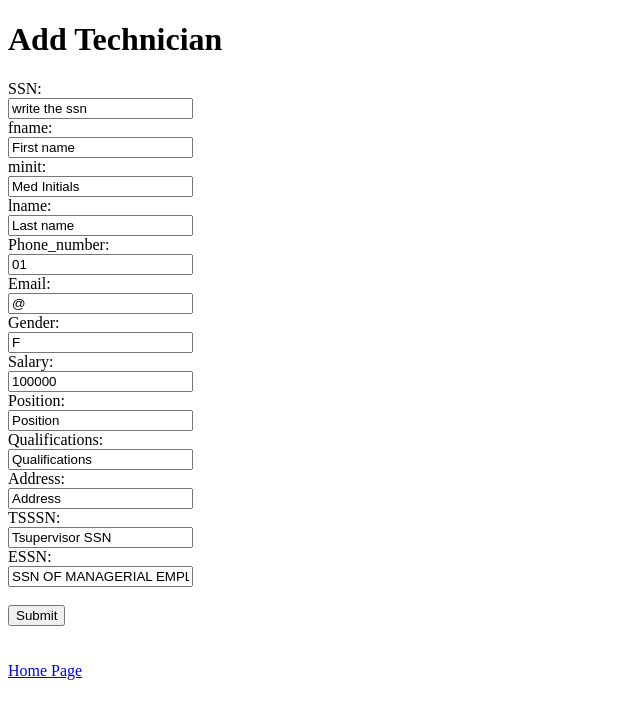
After one commit to FarahGamal/Surgery_Department, a Flask app: page /add_Technicians in a window 1280 px wide. The commit adds this page. Shown: the top 719 px of the page, without its empty margins (0-640 px from the left). Run offline with Flask 2, Linux system fonts and the light colour scheme.

Commit message:
mariam's part

```diff
--- a/server.py
+++ b/server.py
@@ -103,5 +103,107 @@ def viewroom():
       return render_template('view_room.html',data=data)
 
 
+#! Managerial Employees add & view
+
+@app.route('/add_ManagerialEmployees',methods = ['POST', 'GET'])
+def addManagerialEmployees():
+    if request.method == 'POST': ##check if there is post data
+     ssn = request.form['SSN']
+     fname = request.form['fname']
+     minit = request.form[' minit']
+     lname = request.form['lname']
+     Phone_number = request.form['Phone_number']
+     Email = request.form['Email']
+     Gender = request.form['Gender']
+     Salary = request.form['Salary']
+     Position = request.form['Position']
+     Qualifications = request.form['Qualifications']
+     Address = request.form['Address']
+     esssn = request.form['ESSSN']
+     #print(SSN,fname, minit,lname,Phone_number,Email, Gender,Salary,Position,Qualifications,Address,ESSSN)
+     sql = "INSERT INTO Managerial_employees (SSN,fname,minit,lname,Phone_number,Email,Gender,Salary,Position,Qualifications,Address,ESSSN) VALUES (%s,%s,%s,%s,%s,%s,%s,%s,%s,%s,%s,%s)"
+     val = (ssn,fname,minit,lname,Phone_number,Email,Gender,Salary,Position,Qualifications,Address,esssn)
+     mycursor.execute(sql, val)
+     mydb.commit()
+     return render_template('index.html')
+    else:
+      return render_template ("add_ManagerialEmployees.html")
+
+@app.route('/view_ManagerialEmployees',methods = ['POST', 'GET'])
+def viewManagerialEmployees():
+     if request.method == 'POST':
+      return render_template('index.html')
+     else:
+      mycursor.execute("SELECT * FROM Managerial_employees")
+      row_headers=[x[0] for x in mycursor.description] #this will extract row headers
+      myresult = mycursor.fetchall()
+      data={
+         'message':"data retrieved",
+         'rec':myresult,
+         'header':row_headers
+        }
+      return render_template('view_ManagerialEmployees.html',data=data)
+
+
+#! Technicians add & view
+
+@app.route('/add_Technicians')
+def addTechnicians():
+    if request.method == 'POST': ##check if there is post data
+     SSN = request.form['SSN']
+     fname = request.form['fname']
+     minit = request.form[' minit']
+     lname = request.form['lname']
+     Phone_number = request.form['Phone_number']
+     Email = request.form['Email']
+     Gender = request.form['Gender']
+     Salary = request.form['Salary']
+     Position = request.form['Position']
+     Qualifications = request.form['Qualifications']
+     Address = request.form['Address']
+     TSSSN = request.form['TSSSN']
+     ESSN = request.form['ESSN']
+     #print(SSN,fname, minit,lname,Phone_number,Email, Gender,Salary,Position,Qualifications,Address,TSSSN,ESSN)
+     sql = "INSERT INTO Technicians (SSN,fname,minit,lname,Phone_number,Email,Gender,Salary,Position,Qualifications,Address,TSSSN,ESSN) VALUES (%s,%s,%s,%s,%s,%s,%s,%s,%s,%s,%s,%s,%s)"
+     val = (SSN,fname,minit,lname,Phone_number,Email,Gender,Salary,Position,Qualifications,Address,TSSSN,ESSN)
+     mycursor.execute(sql, val)
+     mydb.commit()
+     return render_template('index.html')
+    else:
+      return render_template ("add_Technicians.html")
+
+@app.route('/view_Technicians',methods = ['POST', 'GET'])
+def viewTechnicians():
+    if request.method == 'POST':
+      return render_template('index.html')
+    else:
+      mycursor.execute("SELECT * FROM Technicians")
+      row_headers=[x[0] for x in mycursor.description] #this will extract row headers
+      myresult = mycursor.fetchall()
+      data={
+         'message':"data retrieved",
+         'rec':myresult,
+         'header':row_headers
+        }
+      return render_template('view_Technicians.html',data=data)
+
+#! Works on view
+
+@app.route('/view_WorksOn',methods = ['POST', 'GET'])
+def viewWorksOn():
+    if request.method == 'POST':
+      return render_template('index.html')
+    else:
+      mycursor.execute("SELECT * FROM Works_on")
+      row_headers=[x[0] for x in mycursor.description] #this will extract row headers
+      myresult = mycursor.fetchall()
+      data={
+         'message':"data retrieved",
+         'rec':myresult,
+         'header':row_headers
+        }
+      return render_template('view_WorksOn.html',data=data)
+
+
 if __name__ == '__main__':
    app.run()
--- /dev/null
+++ b/templates/add_Technicians.html
@@ -0,0 +1,56 @@
+<!DOCTYPE html>
+<html>
+   <head>
+      <title>SURGERY DEPARTMENT</title>
+   </head>
+
+   <body>
+      <h1>Add Technician</h1>
+      <form action="http://127.0.0.1:5000/add_Technicians" method="POST">
+        SSN:<br>
+        <input type="text" name="SSN" value="write the ssn">
+        <br>
+        fname:<br>
+        <input type="text" name="fname" value="First name">
+        <br>
+        minit:<br>
+        <input type="text" name="minit" value="Med Initials">
+        <br>
+        lname:<br>
+        <input type="text" name="lname" value="Last name">
+        <br>
+        Phone_number:<br>
+        <input type="text" name="Phone_number" value="01">
+        <br>
+        Email:<br>
+        <input type="text" name="Email" value="@">
+        <br>
+        Gender:<br>
+        <input type="text" name="Gender" value="F">
+        <br>
+        Salary:<br>
+        <input type="text" name="Salary" value="100000">
+        <br>
+        Position:<br>
+        <input type="text" name="Position" value="Position">
+        <br>
+        Qualifications:<br>
+        <input type="text" name="Qualifications" value="Qualifications">
+        <br>
+        Address:<br>
+        <input type="text" name="Address" value="Address">
+        <br>
+        TSSSN:<br>
+        <input type="text" name="TSSSN" value="Tsupervisor SSN">
+        <br>
+        ESSN:<br>
+        <input type="text" name="ESSN" value="SSN OF MANAGERIAL EMPLOYEE">
+        <br>
+        <br>
+        <input type="submit" value="Submit">
+      </form>
+      <br>
+      <br>
+      <a href="http://127.0.0.1:5000">Home Page</a>
+   </body>
+</html>
```
Also changed, not shown: database.py (+8 -3 lines), templates/add_ManagerialEmployees.html (added, +55 -0 lines), templates/index.html (+6 -1 lines), templates/view_ManagerialEmployees.html (added, +30 -0 lines), templates/view_Technicians.html (added, +29 -0 lines), templates/view_WorksOn.html (added, +30 -0 lines).
